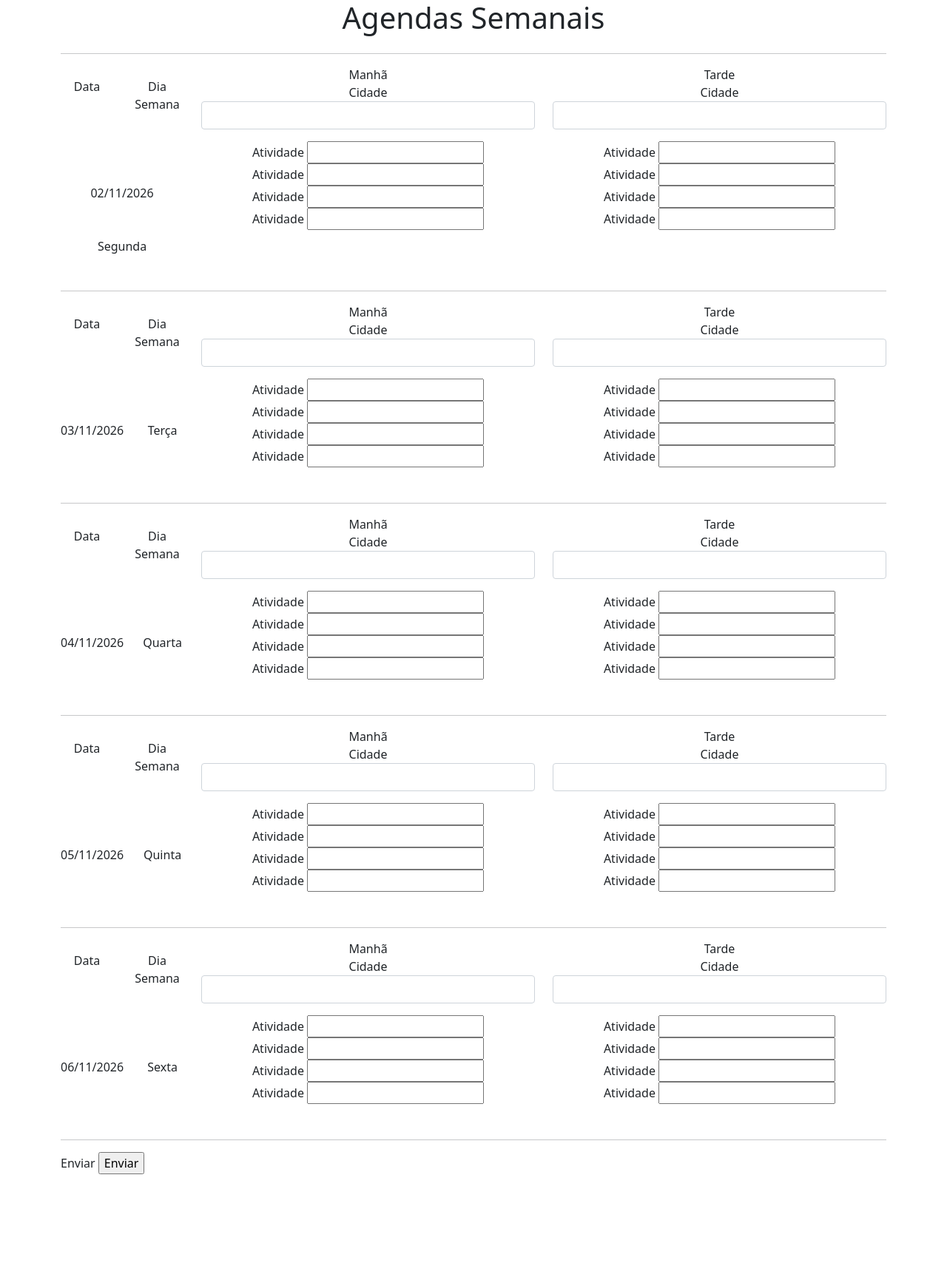
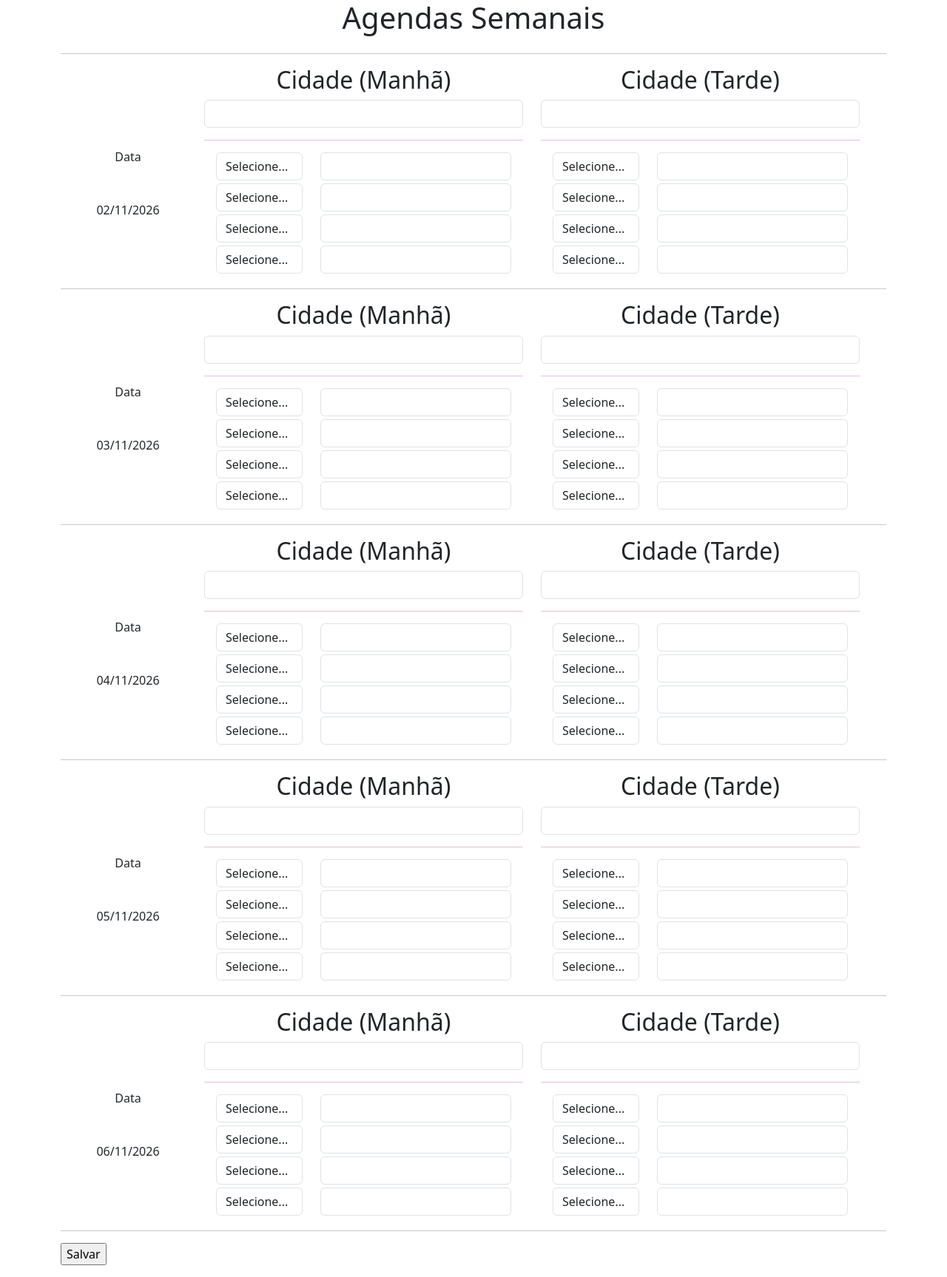
Before and after one commit to felipemonsef10/sistema-agenda-semanal, a Flask app: page / in a window 1280 px wide. Shown: the whole page at 74% size. Before the commit the page ends 1588 px from the top, so only its background shows below. Run offline with Flask 3, Linux system fonts and the light colour scheme; some libraries are stand-ins or nearby versions.

Commit message:
formulário funcional e enviando os dados corretamente

```diff
--- a/projetoagenda/forms.py
+++ b/projetoagenda/forms.py
@@ -1,22 +1,47 @@
 from flask_wtf import FlaskForm
-from wtforms import StringField, PasswordField, SubmitField, FileField, DateField, EmailField
-from wtforms.validators import DataRequired, Email, Length, EqualTo, ValidationError
+from wtforms import FieldList, Form, FormField, StringField, PasswordField, SubmitField, FileField, DateField, EmailField, SelectField
+from wtforms.validators import DataRequired, Email, Length, EqualTo, ValidationError, Optional
+
+
+class LinhaItemForm(Form):
+    atividade = SelectField(
+        'Atividades',
+        choices=[
+            ('', 'Selecione...'),
+            ('Visita', 'Visita'),
+            ('Rota', 'Rota'),
+            ('Acompanhamento', 'Acompanhamento'),
+            ('Outros', 'Outros'),
+        ],
+        validators=[Optional()],
+    )
+    descricao = StringField('Descrição', validators=[Optional()])
 
 
 class FormAgenda(FlaskForm):
-    cidade_manha = StringField('Cidade', validators=[DataRequired()])
-    cidade_tarde = StringField('Cidade', validators=[DataRequired()])
+    cidade_manha = FieldList(
+        StringField('Cidade', validators=[DataRequired()]),
+        min_entries=5,
+        max_entries=5
+    )
 
-    atividade_1_manha = StringField('Atividade', validators=[DataRequired()])
-    atividade_2_manha = StringField('Atividade', validators=[DataRequired()])
-    atividade_3_manha = StringField('Atividade', validators=[DataRequired()])
-    atividade_4_manha = StringField('Atividade', validators=[DataRequired()])
+    cidade_tarde = FieldList(
+        StringField('Cidade', validators=[DataRequired()]),
+        min_entries=5,
+        max_entries=5
+    )
 
-    atividade_1_tarde = StringField('Atividade', validators=[DataRequired()])
-    atividade_2_tarde = StringField('Atividade', validators=[DataRequired()])
-    atividade_3_tarde = StringField('Atividade', validators=[DataRequired()])
-    atividade_4_tarde = StringField('Atividade', validators=[DataRequired()])
 
-    # descricao = StringField('Descrição', validators=[DataRequired()])
+    atividade_manha = FieldList(
+        FormField(LinhaItemForm),
+        min_entries=20,
+        max_entries=20,
+    )
 
-    btn_submit = SubmitField('Enviar')
+    atividade_tarde = FieldList(
+        FormField(LinhaItemForm),
+        min_entries=20,
+        max_entries=20,
+    )
+
+    submit = SubmitField('Salvar')
--- a/projetoagenda/routes.py
+++ b/projetoagenda/routes.py
@@ -1,11 +1,14 @@
 from flask import render_template
 from projetoagenda import app
 from projetoagenda.forms import FormAgenda
+import pandas as pd
 
 
 @app.route('/', methods=['GET', 'POST'])
 def home():
     form_agenda = FormAgenda()
+
+    # form_teste = TabelaForm()
     dias_semana = {
         '02/11/2026': 'Segunda',
         '03/11/2026': 'Terça',
@@ -15,9 +18,33 @@ def home():
     }
 
 
-    # if form_agenda.validate_on_submit():
-    #     print(form_agenda.periodo.data)
-    # else:
-    #     print('Nada')
+    if form_agenda.validate_on_submit():
+        count = 0
 
-    return render_template('teste.html', form=form_agenda, dias_semana=dias_semana)
+        for idx, data in enumerate(dias_semana.keys()):
+            cidade_manha = form_agenda.cidade_manha.data[idx]
+            cidade_tarde = form_agenda.cidade_tarde.data[idx]
+
+            lista_atividades_manha = form_agenda.atividade_manha.data[count:count + 4]
+            lista_atividades_tarde = form_agenda.atividade_tarde.data[count:count + 4]
+
+            print(
+                pd.DataFrame({
+                    'Data': [data],
+                    'CidadeManha': [cidade_manha],
+                    'CidadeTarde': [cidade_tarde],
+                    'AtividadesManha': [';'.join([atividade['atividade'].strip() for atividade in lista_atividades_manha])],
+                    'DescricaoManha': [';'.join([descricao['descricao'].strip() for descricao in lista_atividades_manha])],
+                    'AtividadesTarde': [';'.join([atividade['atividade'].strip() for atividade in lista_atividades_tarde])],
+                    'DescricaoTarde': [';'.join([descricao['descricao'].strip() for descricao in lista_atividades_tarde])],
+                })
+            )
+
+            # break
+
+            count += 4
+
+    else:
+        print('Inválido!')
+
+    return render_template('home_agenda.html', form=form_agenda, dias_semana=dias_semana)
--- /dev/null
+++ b/projetoagenda/templates/home_agenda.html
@@ -0,0 +1,81 @@
+<!DOCTYPE html>
+<html lang="pt-br">
+<head>
+    <meta charset="UTF-8">
+    <meta name="viewport" content="width=device-width, initial-scale=1.0">
+    <title>Home</title>
+    <link href="https://cdn.jsdelivr.net/npm/bootstrap@6.0.0-alpha.1/dist/css/bootstrap.min.css" rel="stylesheet" integrity="sha384-B/GM4XqrwHnWXNOWMbloTmrYXZg10cakYGmpfsR/bbzQ6JAJI4ihuyADKLnBgrCe" crossorigin="anonymous">
+</head>
+<body>
+    <div class="container text-center">
+        <h1 class="mb-4">Agendas Semanais</h1>
+        <hr>
+    </div>
+
+    <div class="container">
+        <form action="" method="post">
+            {{ form.csrf_token() }}
+
+            {% set ns = namespace(contador=0) %}
+            {% for data, dia_semana in dias_semana.items() %}
+
+                <div class="row container text-center align-items-center">
+
+                    <div class="col-2">
+                        <p class="mt-5">Data</p>
+                        <p class="mt-5">
+                            {{ data }}
+                        </p>
+                    </div>
+
+                    <!-- Manhã -->
+                    <div class="col-5">
+                        <h2>Cidade (Manhã)</h2>
+                        {{ form.cidade_manha[loop.index - 1](class='form-control') }}
+                        <hr style="color: purple;">
+
+                        {% for c in range(ns.contador, ns.contador + 4) %}
+                            <div class="row m-1">
+                                <div class="col-4">
+                                    {{ form.atividade_manha[c].atividade(class='form-control') }}
+                                </div>
+
+                                <div class="col-8">
+                                    {{ form.atividade_manha[c].descricao(class='form-control') }}
+                                </div>
+                            </div>
+                        {% endfor %}
+                    </div>
+                    <!-- Manhã -->
+
+                    <!-- Tarde -->
+                    <div class="col-5">
+                        <h2>Cidade (Tarde)</h2>
+                        {{ form.cidade_tarde[loop.index - 1](class='form-control') }}
+                        <hr style="color: purple;">
+
+                        {% for c in range(ns.contador, ns.contador + 4) %}
+                            <div class="row m-1">
+                                <div class="col-4">
+                                    {{ form.atividade_tarde[c].atividade(class='form-control') }}
+                                </div>
+
+                                <div class="col-8">
+                                    {{ form.atividade_tarde[c].descricao(class='form-control') }}
+                                </div>
+                            </div>
+                        {% endfor %}
+                    </div>
+                    <!-- Tarde -->
+
+                </div>
+                <hr>
+                {% set ns.contador = loop.index * 4 %}
+            {% endfor %}
+
+            {{ form.submit(class='theme-primary btn-solid btn-styled mb-3') }}
+
+        </form>
+    </div>
+</body>
+</html>
--- a/projetoagenda/templates/teste.html
+++ b/projetoagenda/templates/teste.html
@@ -20,7 +20,7 @@
 
             <div class="text-center">
                 {% for data, dia_semana in dias_semana.items() %}
-                    <div class="row mb-5">
+                    <div class="row mb-10">
                         <div class="col-2">
                             <div class="row mt-3">
                                 <div class="col">
```
